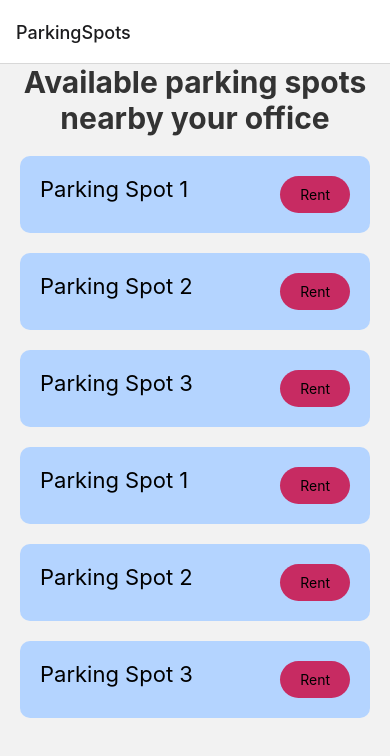
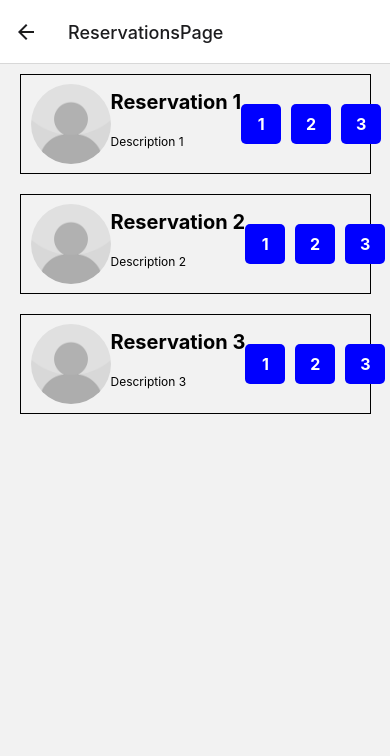
Before and after one commit to MatthewCloudy/OfficelyMobileApp, a React Native app in the folder OfficelyMobileApp/: screen /ReservationsPage in a window 390 px wide. Shown: the top 756 px of the page. Built offline with nearby package versions, Linux system fonts and the light colour scheme; no server answers.

Commit message:
added pages to navigation

```diff
--- a/OfficelyMobileApp/App.js
+++ b/OfficelyMobileApp/App.js
@@ -10,6 +10,9 @@ import { HomePage } from './HomePage';
 import { ParkingSpots } from './ParkingSpots';
 import { ParkingConfirmation } from './ParkingConfirmation';
 import { OfficeConfirmation } from './OfficeConfirmation';
+import { ProfilePage } from './ProfilePage';
+import { ReservationsPage } from './ReservationsPage';
+import { SavedOfficesPage } from './SavedOfficesPage';
 
 const Stack = createStackNavigator();
 
@@ -26,11 +29,14 @@ export default function App() {
 
   return (
     <NavigationContainer>
-      <Stack.Navigator initialRouteName="ParkingSpots">
+      <Stack.Navigator initialRouteName="Home">
         <Stack.Screen name="Home" component={HomePage} />
         <Stack.Screen name="ParkingSpots" component={ParkingSpots} />
         <Stack.Screen name="ParkingConfirmation" component={ParkingConfirmation} />
         <Stack.Screen name="OfficeConfirmation" component={OfficeConfirmation} />
+        <Stack.Screen name="ProfilePage" component={ProfilePage} />
+        <Stack.Screen name="ReservationsPage" component={ReservationsPage} />
+        <Stack.Screen name="SavedOfficesPage" component={SavedOfficesPage} />
       </Stack.Navigator>
     </NavigationContainer>
   );
--- a/OfficelyMobileApp/ReservationsPage.js
+++ b/OfficelyMobileApp/ReservationsPage.js
@@ -1,7 +1,7 @@
 import React from 'react';
 import { View, Text, FlatList, TouchableOpacity, Image } from 'react-native';
 
-const ReservationItem = ({ item }) => (
+export const ReservationItem = ({ item }) => (
     <View style={styles.flex}>
         <Image source={item.photo} style={styles.photo} />
 
```
